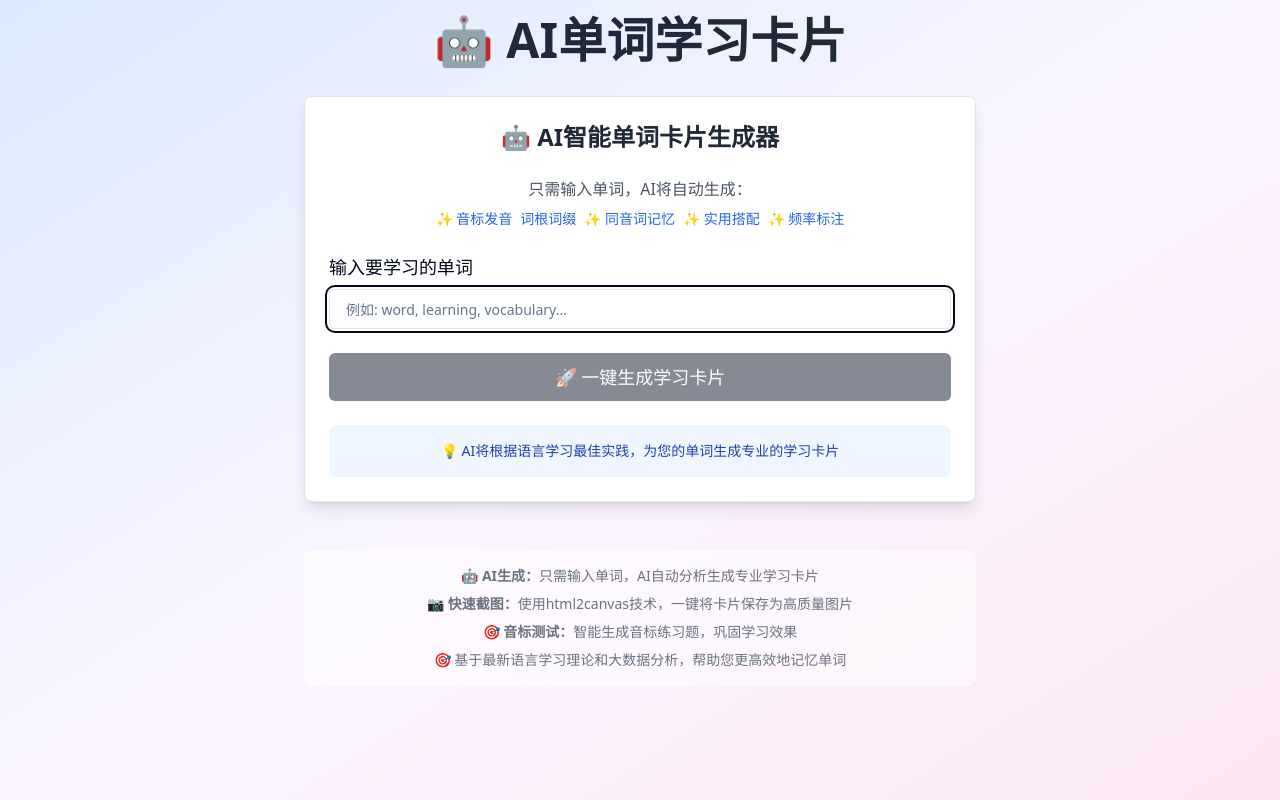
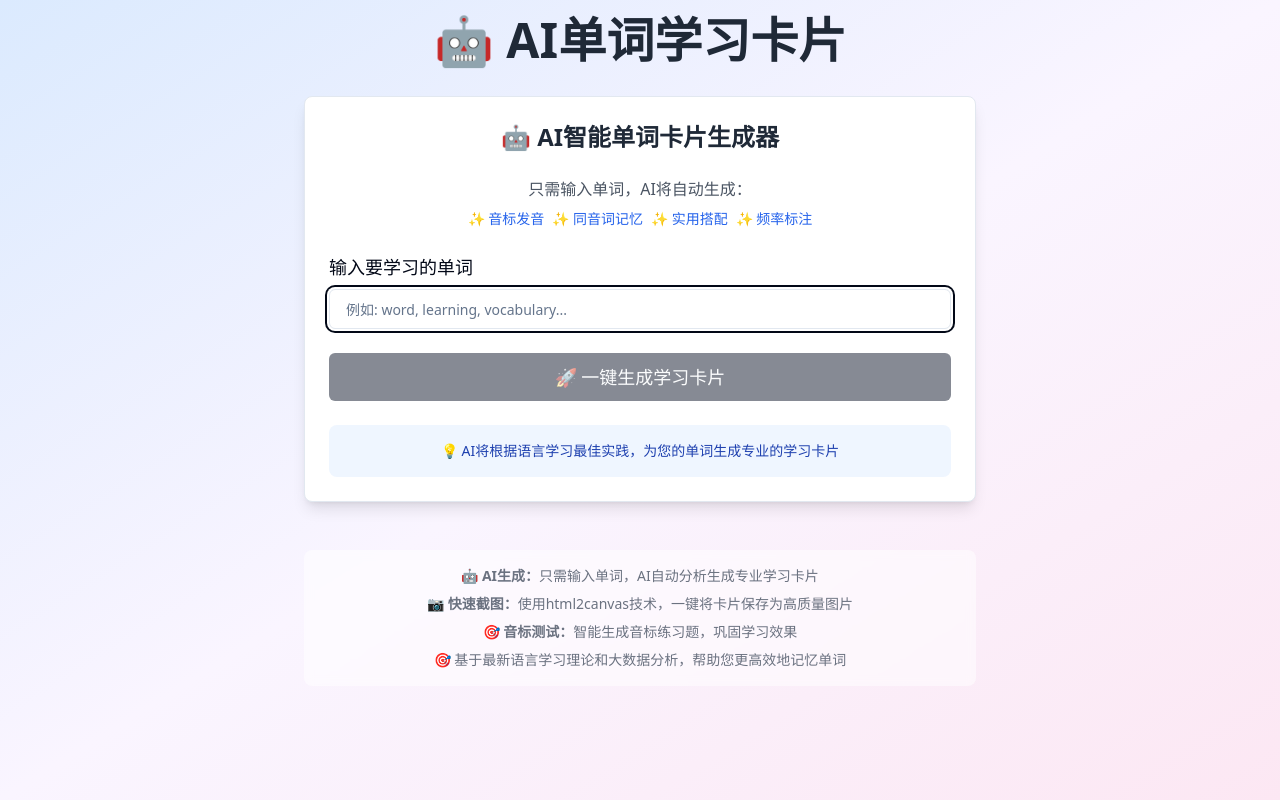
Before and after one commit to littlejc2/phonics-flash-cards, a React (Vite) app: page / in a window 1280 px wide. Built offline with nearby package versions, Linux system fonts and the light colour scheme.

Commit message:
Remove "词根词缀" text
Removed the "词根词缀" text from `src/components/SimpleWordForm.tsx`.

```diff
--- a/src/components/SimpleWordForm.tsx
+++ b/src/components/SimpleWordForm.tsx
@@ -1,4 +1,3 @@
-
 import React, { useState } from 'react';
 import { Card } from '@/components/ui/card';
 import { Button } from '@/components/ui/button';
@@ -76,7 +75,6 @@ const SimpleWordForm: React.FC<SimpleWordFormProps> = ({ onSubmit }) => {
         </p>
         <div className="flex flex-wrap justify-center gap-2 text-sm text-blue-600">
           <span>✨ 音标发音</span>
-          <span>词根词缀</span>
           <span>✨ 同音词记忆</span>
           <span>✨ 实用搭配</span>
           <span>✨ 频率标注</span>
```
